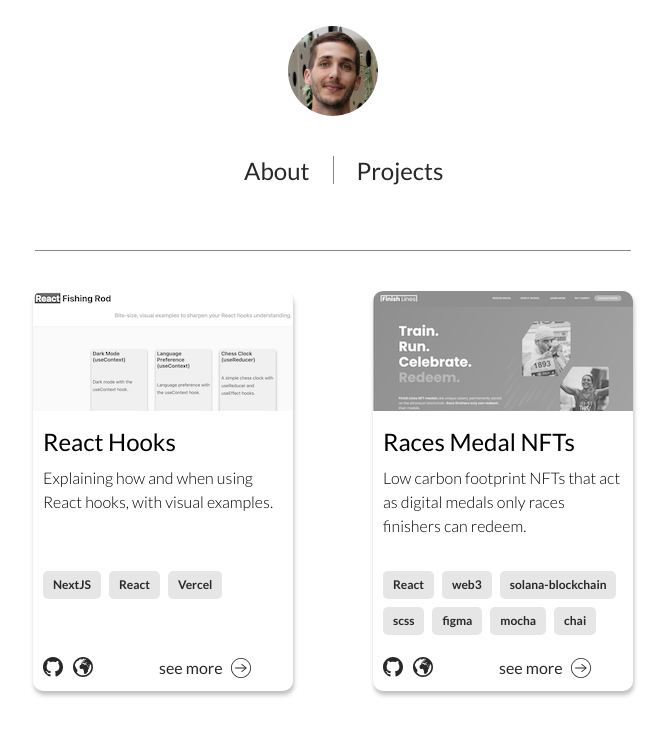
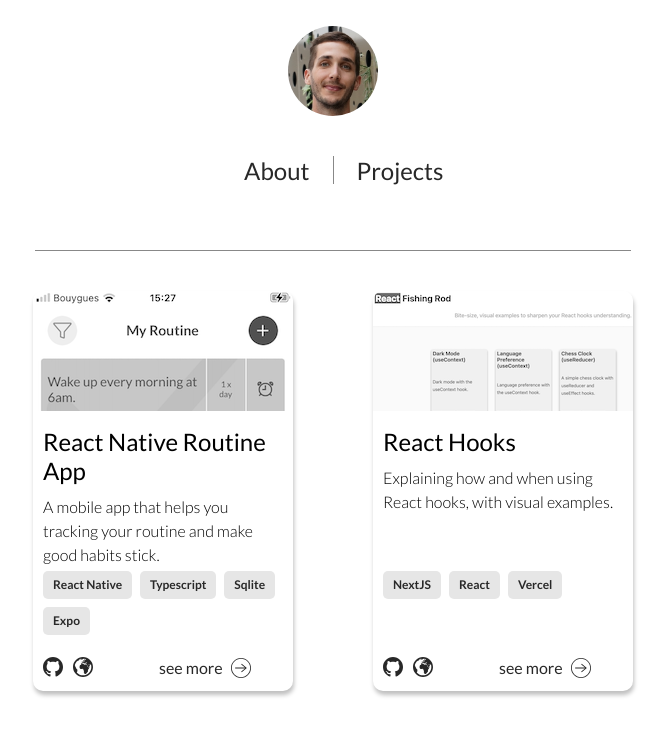
Before and after one commit to thomas-labrusse/personal-website, a Next.js app: page /projects in a window 1280 px wide. Shown: the top 749 px of the page, without its empty margins (307-974 px from the left). Built offline with nearby package versions, Linux system fonts and the light colour scheme.

Commit message:
adding react native project

```diff
--- a/pages/projects/index.jsx
+++ b/pages/projects/index.jsx
@@ -5,6 +5,20 @@ import Projects from '../../components/projects/Projects'
 export const PROJECTS = [
 	{
 		id: '1',
+		name: 'React Native Routine App',
+		slug: 'react-native-routine-app',
+		shortDescription:
+			'A mobile app that helps you tracking your routine and make good habits stick. ',
+		thumbnail: '../images/react-native-thumbnail.png',
+		image: '../images/react-native-300h.png',
+		description:
+			"Mobile app built with react native and expo. User data is stored locally on the user's device, with Sqlite. Partially written with Typescript. The app allows to monitor new life habits. The user keeps track of whether she is properly following the routine she defined or not. Stats and visual feedback from the app help to keep the user engaged and motivated to keep up with her routine.",
+		stack: ['React Native', 'Typescript', 'Sqlite', 'Expo'],
+		github: 'https://github.com/thomas-labrusse/react-native-app.git',
+		url: 'https://vimeo.com/753859972',
+	},
+	{
+		id: '2',
 		name: 'React Hooks',
 		slug: 'react-hooks',
 		shortDescription:
@@ -18,7 +32,7 @@ export const PROJECTS = [
 		url: 'https://react-fishing-rod.vercel.app/',
 	},
 	{
-		id: '2',
+		id: '3',
 		name: 'Races Medal NFTs',
 		slug: 'solana-mint-dapp',
 		shortDescription:
@@ -40,7 +54,7 @@ export const PROJECTS = [
 		url: 'https://finish-lines.netlify.app/',
 	},
 	{
-		id: '3',
+		id: '4',
 		slug: 'personal-website',
 		name: 'Personal Website',
 		shortDescription: 'Portfolio of personal projects, powered by NextJS.',
@@ -53,7 +67,7 @@ export const PROJECTS = [
 		url: 'https://www.thomaslabrusse.com/',
 	},
 	{
-		id: '4',
+		id: '5',
 		slug: 'chrome-extension',
 		name: 'OpenSea Rarity Chrome Extension',
 		shortDescription:
@@ -66,7 +80,7 @@ export const PROJECTS = [
 		github: 'https://github.com/thomas-labrusse/chrome-extension-os',
 	},
 	{
-		id: '5',
+		id: '6',
 		slug: 'slack-bot',
 		name: 'Attendance Slack Bot',
 		shortDescription:
```
Also changed, not shown: public/images/react-native-300h.png (added), public/images/react-native-thumbnail.png (added).
